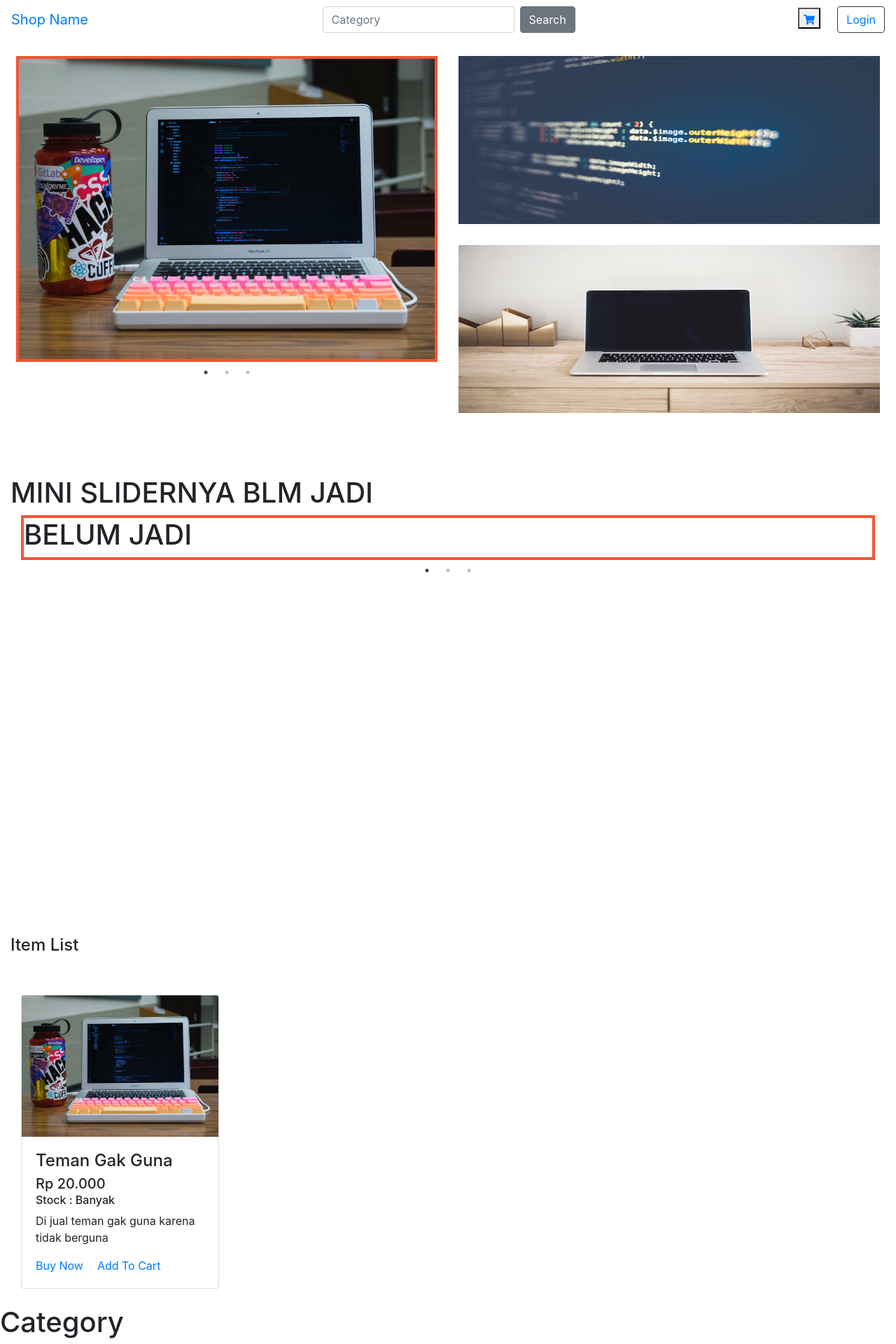
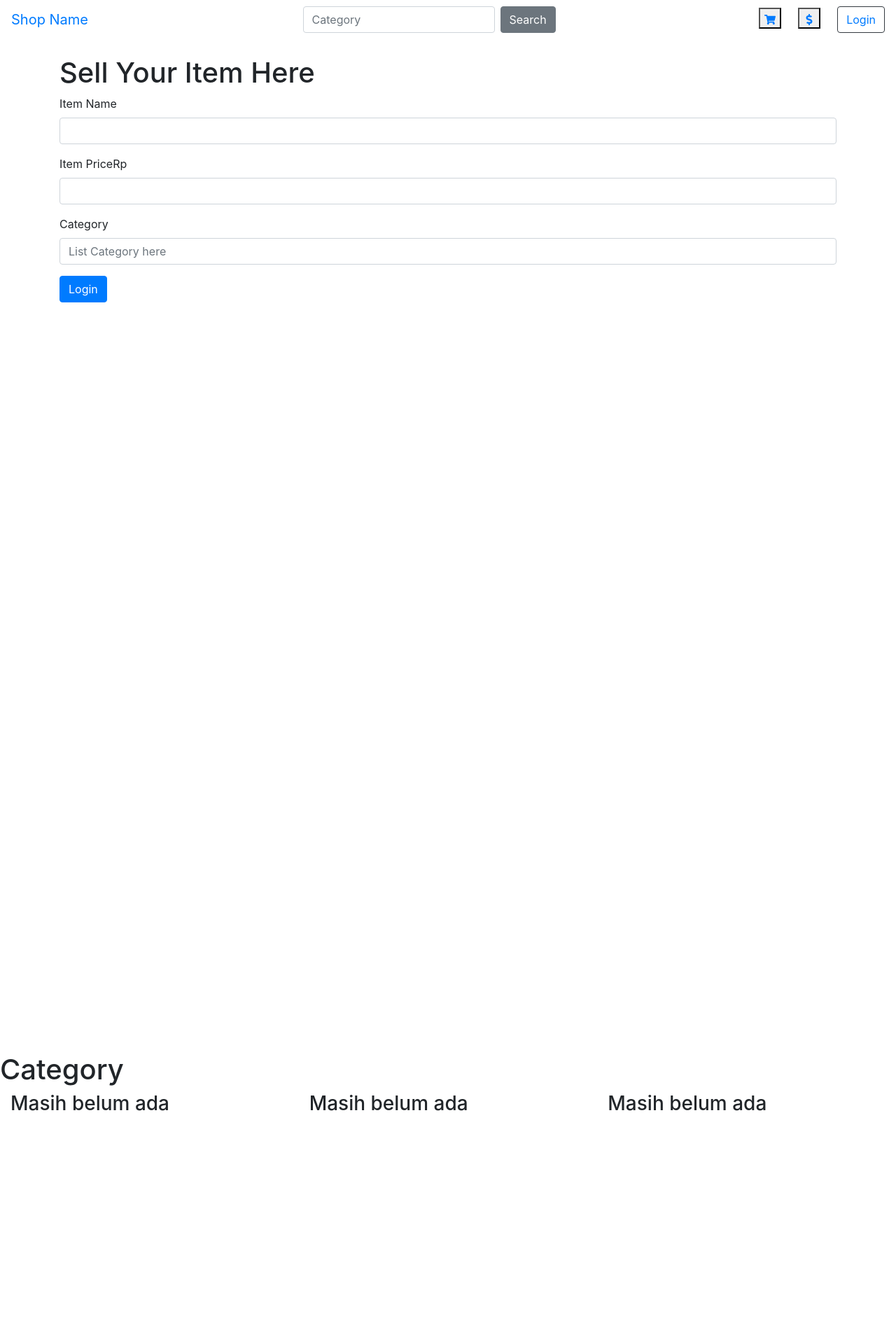
Before and after one commit to ferdinandw/project-ecommerce, a React (Create React App) app in the folder frontend/: page /seller in a window 1280 px wide. Shown: the top 1920 px of the page at 70% size. Built offline with nearby package versions, Linux system fonts and the light colour scheme.

Commit message:
add height content

```diff
--- a/frontend/src/App.js
+++ b/frontend/src/App.js
@@ -7,6 +7,7 @@ import Category from './components/category/Category'
 import Carousel from './components/carousel/Carousel';
 import Footer from './components/footer/Footer';
 import Home from './components/home/Home'
+import ItemSell from './components/ItemSelling/ItemSell'
 import Login from './components/login/Login'
 import MiniCarousel from './components/carousel/MiniCarousel'
 import Register from './components/register/Register'
@@ -27,6 +28,10 @@ class App extends Component{
             <Register/>
             <Category/>
           </Route>
+          <Route path="/seller">
+            <ItemSell/>
+            <Category/>
+          </Route>
           <Route path="/">
             <Carousel/>
             <MiniCarousel/>
--- a/frontend/src/components/ItemSelling/ItemSell.js
+++ b/frontend/src/components/ItemSelling/ItemSell.js
@@ -2,8 +2,28 @@ import React from 'react'
 
 const Penjualan = () => {
     return(
-        <div>
-            <h1>Create Item</h1>
+        <div className="container mt-4 mb-4 content">
+            <h1>Sell Your Item Here</h1>
+            <form className="mb-4">
+                <div class="form-group">
+                    <label for="email">Item Name</label>
+                    <input type="email" class="form-control" id="itemName"/>
+                </div>
+                <div class="form-group">
+                    <label for="password">Item Price</label>
+                    <span>
+                        Rp
+                        <input type="number" class="form-control" id="price" placeholder=""/>
+                    </span>
+                </div>
+                <div class="form-group">
+                    <label for="email">Category</label>
+                    <input type="email" class="form-control" id="c" placeholder="List Category here"/>
+                </div>
+                <button type="submit" class="btn btn-primary">Login</button>
+            </form>
         </div>
     )
 }
+
+export default Penjualan
--- a/frontend/src/components/carousel/Carousel.js
+++ b/frontend/src/components/carousel/Carousel.js
@@ -2,7 +2,7 @@ import React, { Component } from "react";
 import Slider from "react-slick";
 import "slick-carousel/slick/slick.css";
 import "slick-carousel/slick/slick-theme.css";
-import "./CarouselAndFooter.css";
+// import "./CarouselAndFooter.css";
 
 export default class Carousel extends Component {
   render() {
--- a/frontend/src/components/carousel/style.css
+++ b/frontend/src/components/carousel/style.css
@@ -38,3 +38,10 @@ body {
     margin: 0;
     padding: 0;
   }
+
+.content{
+  height: 1400px;
+}
+.cat{
+  height: 500px;
+}
--- a/frontend/src/components/category/Category.js
+++ b/frontend/src/components/category/Category.js
@@ -4,7 +4,7 @@ const Category = () => {
     return(
         <div>
             <h1>Category</h1>
-            <div className="row">
+            <div className="row cat">
                 <div className="col-md-4">
                     <h3>Masih belum ada</h3>
                 </div>
--- a/frontend/src/components/footer/footer.css
+++ b/frontend/src/components/footer/footer.css
@@ -12,11 +12,11 @@ body {
       monospace;
   }
 
-  .container {
-    /* width: 25%; */
+  /* .a {
+    width: 25%;
     height: 100px;
     margin: 5%;
-  }
+  } */
 
 
   .slick-slide {
--- a/frontend/src/components/home/Home.js
+++ b/frontend/src/components/home/Home.js
@@ -20,7 +20,7 @@ const Home = () => {
     //     )
     // });
     return(
-            <div className="container-fluid">
+            <div className="container-fluid content">
             <h4 className="pb-5">Item List</h4>
                 <div className="row">
                     {/* {itemList} */}
--- a/frontend/src/components/navbar/Navbar.js
+++ b/frontend/src/components/navbar/Navbar.js
@@ -1,6 +1,6 @@
 import React from 'react'
 import {Link} from 'react-router-dom'
-import {FaShoppingCart} from "react-icons/fa";
+import {FaShoppingCart, FaDollarSign} from "react-icons/fa";
 
 const Navbar2 = () => {
     return(
@@ -14,6 +14,9 @@ const Navbar2 = () => {
                 <button className="mr-4">
                     <Link to="/cart"><FaShoppingCart/></Link>
                 </button>
+                <button className="mr-4">
+                    <Link to="/seller"><FaDollarSign/></Link>
+                </button>
                 <button className="btn btn-outline-dark">
                     <Link to="/login">Login</Link>
                 </button>
--- a/frontend/src/index.css
+++ b/frontend/src/index.css
@@ -12,11 +12,11 @@ code {
     monospace;
 }
 
-.container {
-  /* width: 25%; */
+/* .container {
+  width: 25%;
   height: 100px;
   margin: 5%;
-}
+} */
 
 
 .slick-slide {
```
